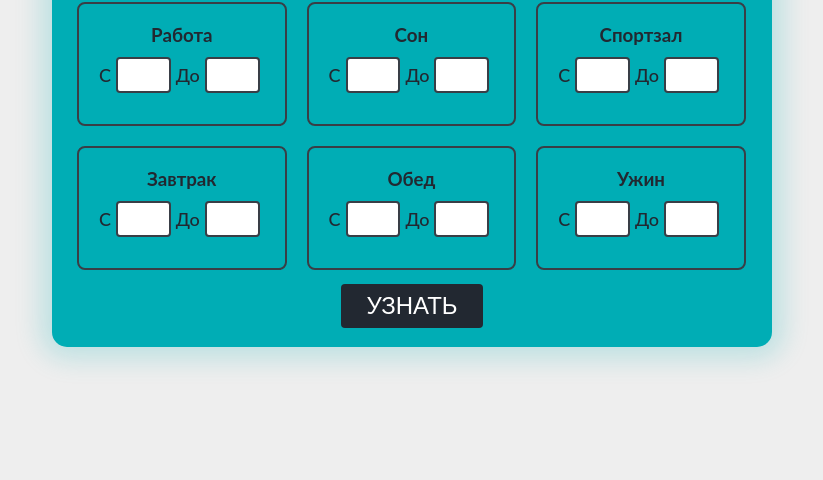
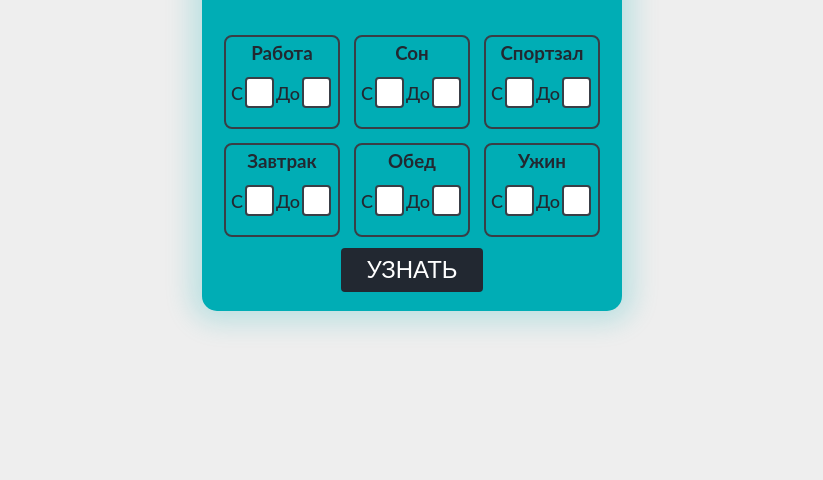
Before and after one commit to salteddev/timer, a plain HTML site: page index.html in a window 1280 px wide. Shown: the part 320-800 px from the top of the page, without its empty margins (228-1051 px from the left). Drawn offline with Linux system fonts and the light colour scheme.

Commit message:
Add files via upload

```diff
--- a/style.css
+++ b/style.css
@@ -20,7 +20,7 @@ section{
     justify-content: center;
 }
 .container{
-    max-width: 720px;
+    max-width: 420px;
     width: 100% ;
 }
 .clock{
@@ -46,9 +46,9 @@ section{
 .input-item{
     border: 2px solid #393E46;
     border-radius: 8px;
-    width: 24%;
-    margin: 10px;
-    padding: 20px;
+    width: 26.15%;
+    margin: 7px;
+    padding: 5px;
 }
 .input-item h3{
     text-align: center;
@@ -60,8 +60,8 @@ section{
 }
 input[type='number']{
     width: 100%;
-    margin: 0 5px;
-    height: 30px;
+    margin: 0 2px;
+    height: 25px;
     text-align: center;
     font-size: 22px;
     outline: 0;
```
